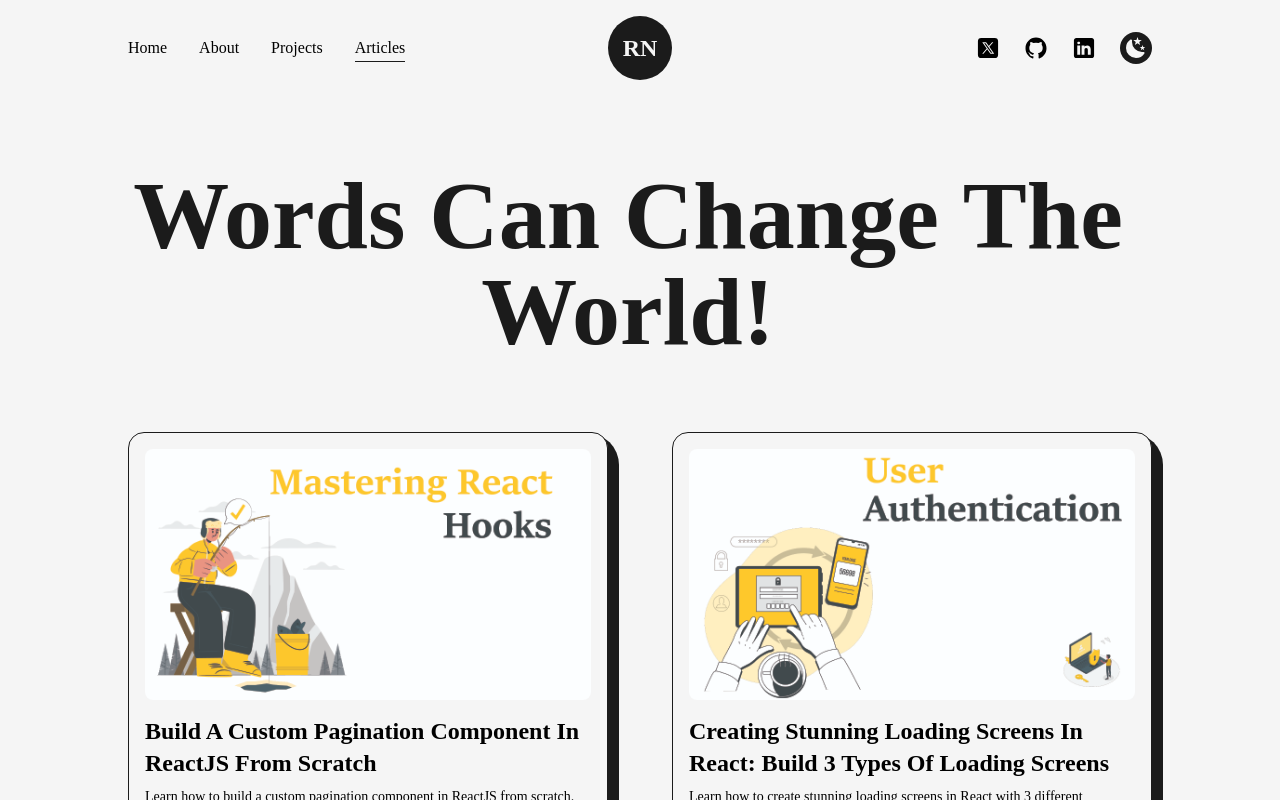
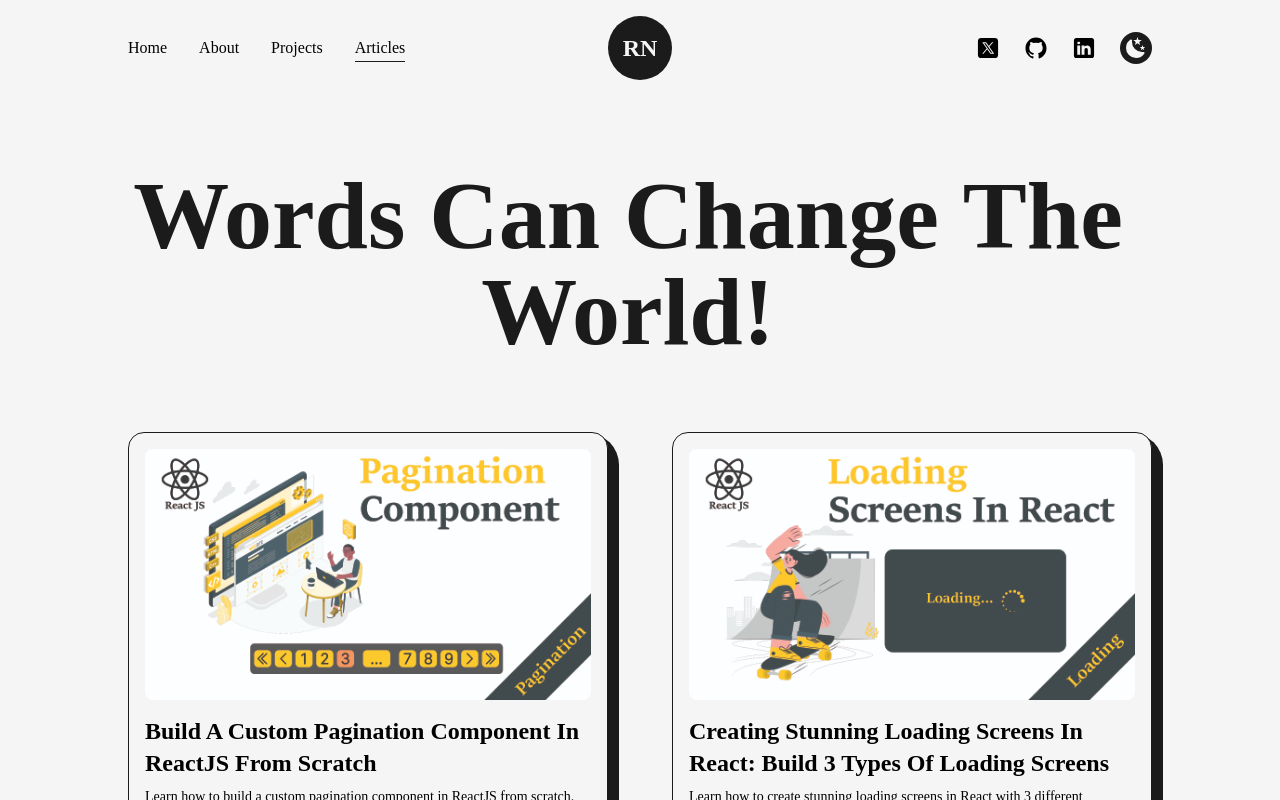
Before and after one commit to Ubaton/portfolio_v2, a Next.js app: page /articles in a window 1280 px wide. Shown: the top 800 px of the page. Built offline with nearby package versions, Linux system fonts and the light colour scheme.

Commit message:
v0.2.25 Image change

```diff
--- a/src/pages/articles.js
+++ b/src/pages/articles.js
@@ -5,6 +5,8 @@ import Image from "next/image";
 import Layout from "@/components/Layout";
 import AnimatedText from "@/components/Animated/AnimatedText";
 import { motion, useMotionValue } from "framer-motion";
+import Pagination from "../../public/images/articles/Pagination.jpg";
+import LoadingScreens from "../../public/images/articles/Loading Screens.jpg";
 import Hooks from "../../public/images/articles/Mastering React Hooks.jpg";
 import Authentication from "../../public/images/articles/User Authentication.jpg";
 import Performance from "../../public/images/articles/Enhancing Performance.jpg";
@@ -130,14 +132,14 @@ const Articles = () => {
               summary="Learn how to build a custom pagination component in ReactJS from scratch. Follow this step-by-step guide to integrate Pagination component in your ReactJS project."
               time="9 min read"
               link="/articles_details/pagination"
-              img={Hooks}
+              img={Pagination}
             />
             <FeaturedArticle
               title="Creating Stunning Loading Screens In React: Build 3 Types Of Loading Screens"
               summary="Learn how to create stunning loading screens in React with 3 different methods. Discover how to use React-Loading, React-Lottie & build a custom loading screen. Improve the user experience."
               time="10 min read"
               link="/articles_details/loadingScreen"
-              img={Authentication}
+              img={LoadingScreens}
             />
           </ul>
           <h2 className="font-bold text-4xl w-full text-center my-16 mt-32">
```
Also changed, not shown: public/images/articles/Loading Screens.jpg (added), public/images/articles/Pagination.jpg (added).
